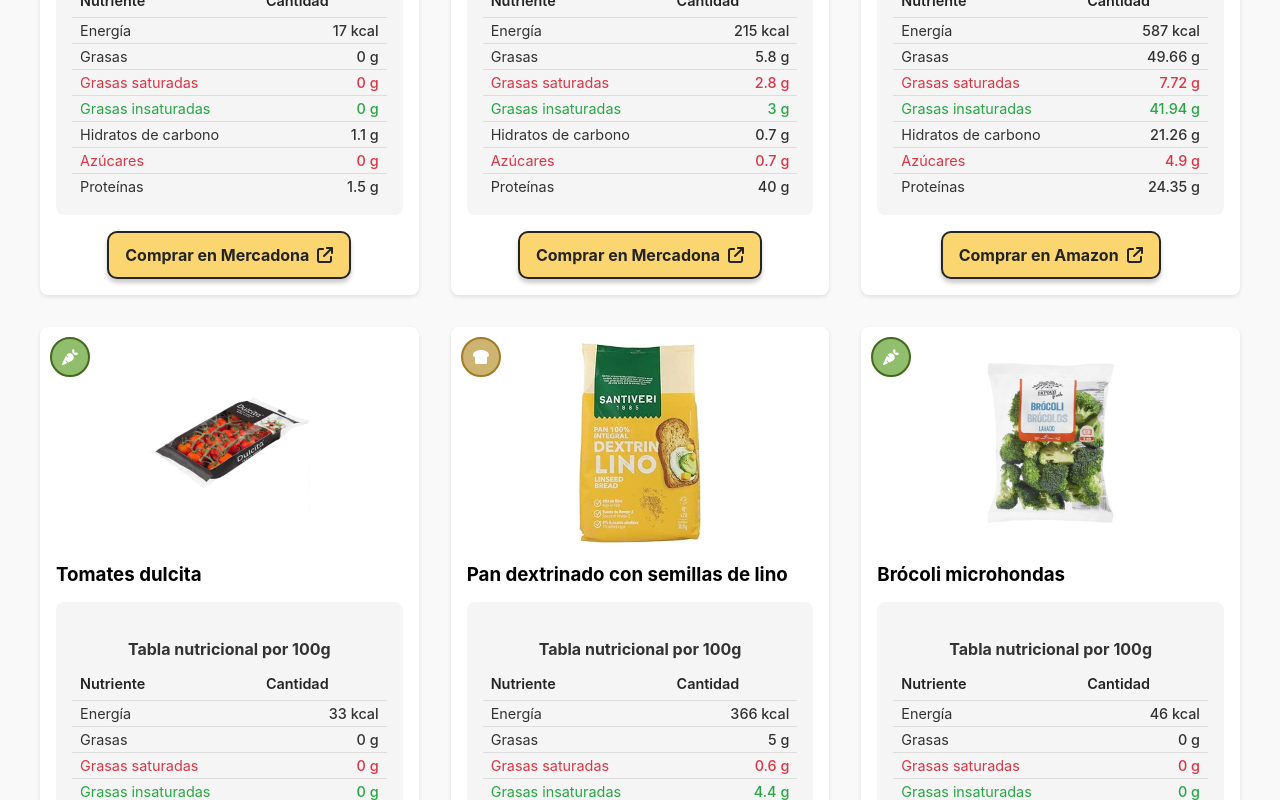
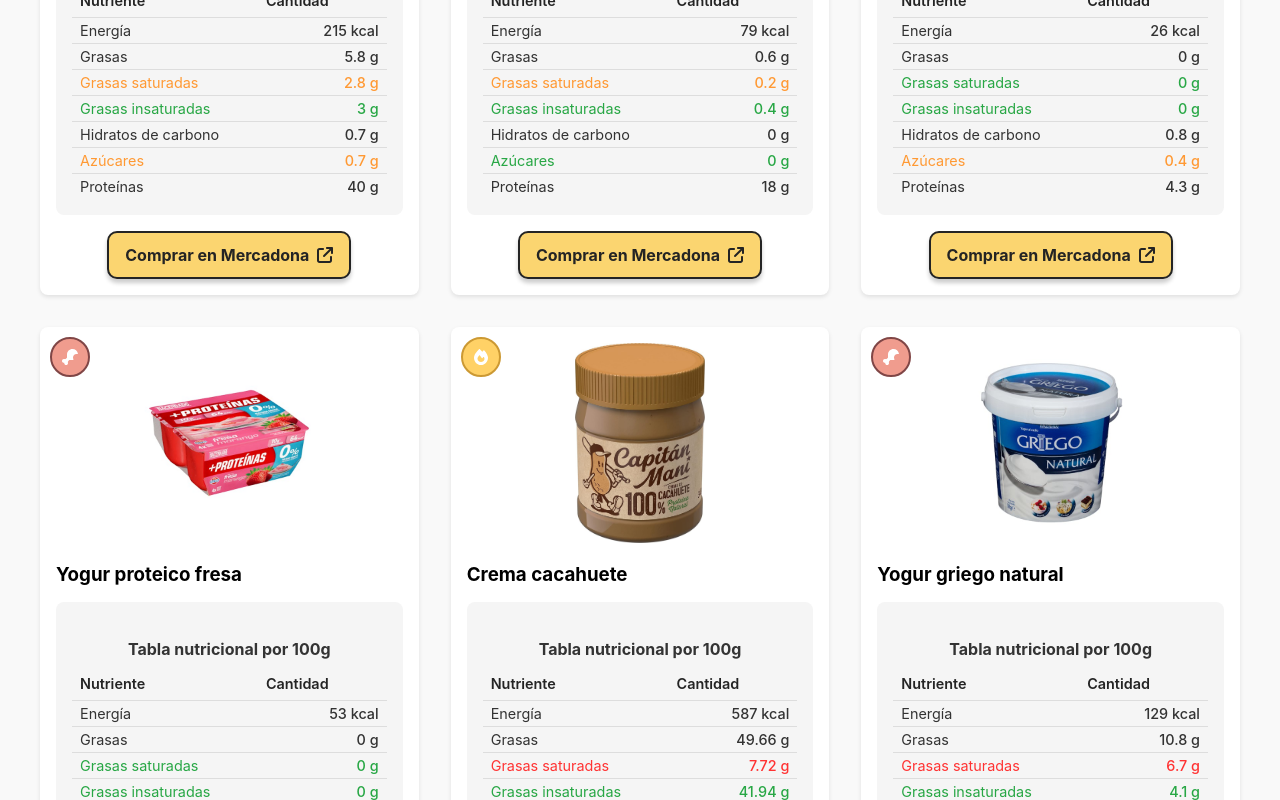
Before and after one commit to marcosfolio/desayunos, a React (Create React App) app: page /shopping in a window 1280 px wide. Shown: the part 1300-2100 px from the top of the page. Built offline with nearby package versions, Linux system fonts and the light colour scheme; a web font is replaced by a local one.

Commit message:
Change text styles

```diff
--- a/src/components/Table/Table.tsx
+++ b/src/components/Table/Table.tsx
@@ -3,7 +3,7 @@
 
 export interface TableRow {
     cells: ReactNode[];
-    type?: 'regular' | 'success' | 'warning';
+    type?: 'regular' | 'success' | 'warning' | 'danger';
 }
 
 interface TableProps {
--- a/src/data/products.ts
+++ b/src/data/products.ts
@@ -15,6 +15,8 @@
 import atunClaroNatural from '../assets/images/atun_claro_al_natural.jpg';
 import melvaAceiteOliva from '../assets/images/melva_aceite_oliva.jpg';
 import rucula from '../assets/images/rucula.jpg';
+import yogurGriegoNatural from '../assets/images/yogur_griego_natural.jpg';
+
 interface NutritionInfo {
     energia: number;
     grasas: number;
@@ -155,6 +157,21 @@
         }
     },
     {
+        name: "Yogur griego natural",
+        image: yogurGriegoNatural,
+        type: "protein",
+        link: "https://tienda.mercadona.es/product/20512/yogur-griego-natural-hacendado-bote",
+        nutrition: {
+            energia: 129,
+            grasas: 10.8,
+            grasasSaturadas: 6.7,
+            grasasInsaturadas: 4.1,
+            hidratosCarbono: 3.9,
+            azucares: 3.9,
+            proteinas: 3.9
+        }
+    },
+    {
         name: "Lomo de pavo",
         image: lomoPavo,
         type: "protein",
@@ -178,7 +195,7 @@
             energia: 79,
             grasas: 0.6,
             grasasSaturadas: 0.2,
-            grasasInsaturadas: 3,
+            grasasInsaturadas: 0.4,
             hidratosCarbono: 0,
             azucares: 0,
             proteinas: 18
--- a/src/views/Shopping/Shopping.css
+++ b/src/views/Shopping/Shopping.css
@@ -110,13 +110,15 @@
 }
 
 .nutrition-table tr.warning td {
-    color: #dc3545;
-    /* Red color */
+    color: #ff9933;
 }
 
 .nutrition-table tr.success td {
     color: #28a745;
-    /* Green color */
+}
+
+.nutrition-table tr.danger td {
+    color: #ff3333
 }
 
 .filter-menu {
--- a/src/views/Shopping/Shopping.tsx
+++ b/src/views/Shopping/Shopping.tsx
@@ -63,7 +63,9 @@
             { cells: ['Grasas', `${nutrition.grasas} g`], type: 'regular' },
             {
                 cells: ['Grasas saturadas', `${nutrition.grasasSaturadas} g`],
-                type: 'warning'
+                type: nutrition.grasasSaturadas === 0 ? 'success' :
+                    nutrition.grasasSaturadas > 5 ? 'danger' :
+                        'warning'
             },
             {
                 cells: ['Grasas insaturadas', `${nutrition.grasasInsaturadas} g`],
@@ -72,7 +74,9 @@
             { cells: ['Hidratos de carbono', `${nutrition.hidratosCarbono} g`], type: 'regular' },
             {
                 cells: ['Azúcares', `${nutrition.azucares} g`],
-                type: 'warning'
+                type: nutrition.azucares === 0 ? 'success' :
+                    nutrition.azucares > 5 ? 'danger' :
+                        'warning'
             },
             { cells: ['Proteínas', `${nutrition.proteinas} g`], type: 'regular' }
         ];
```
Also changed, not shown: src/assets/images/yogur_griego_natural.jpg (added).
